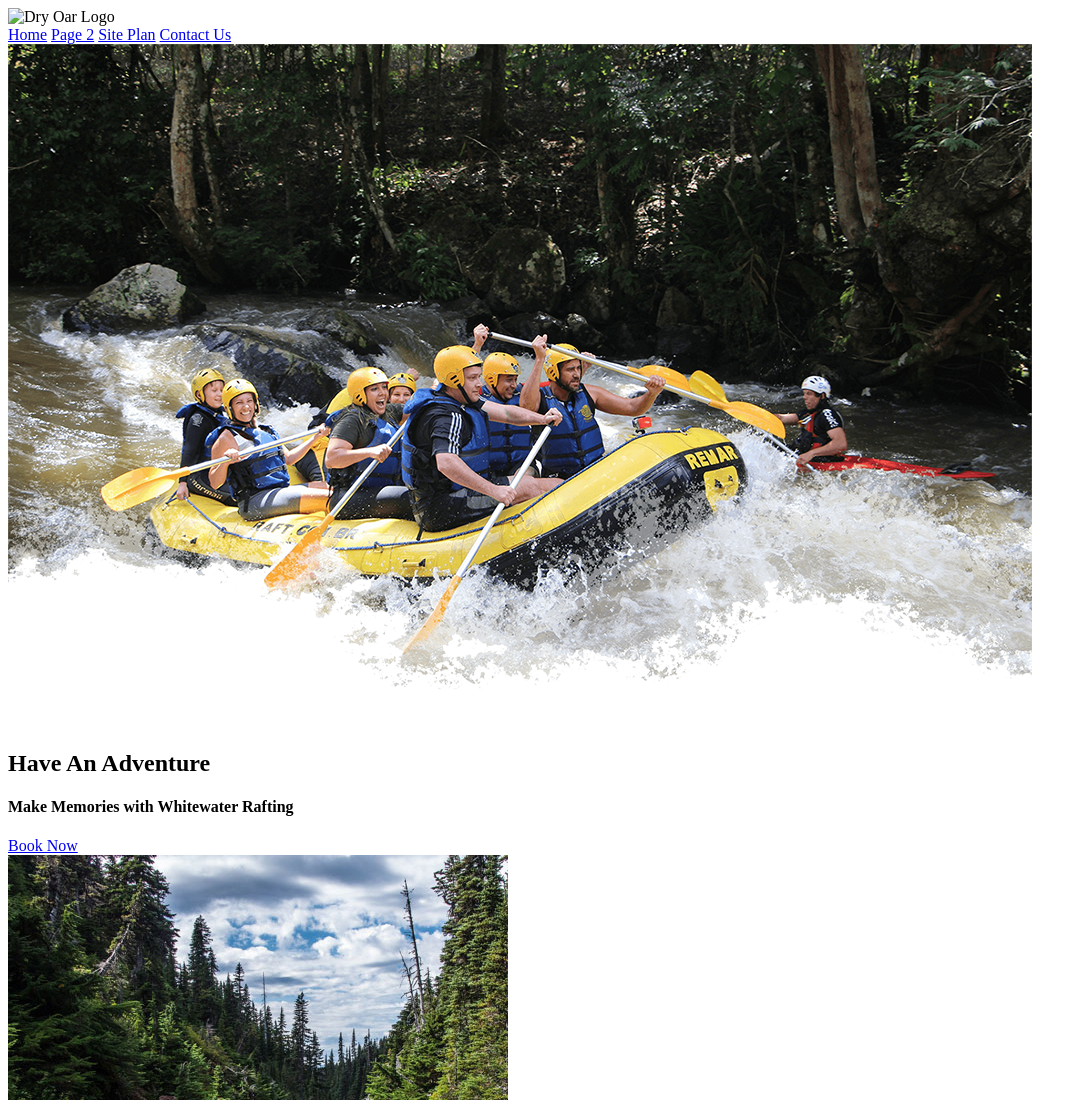
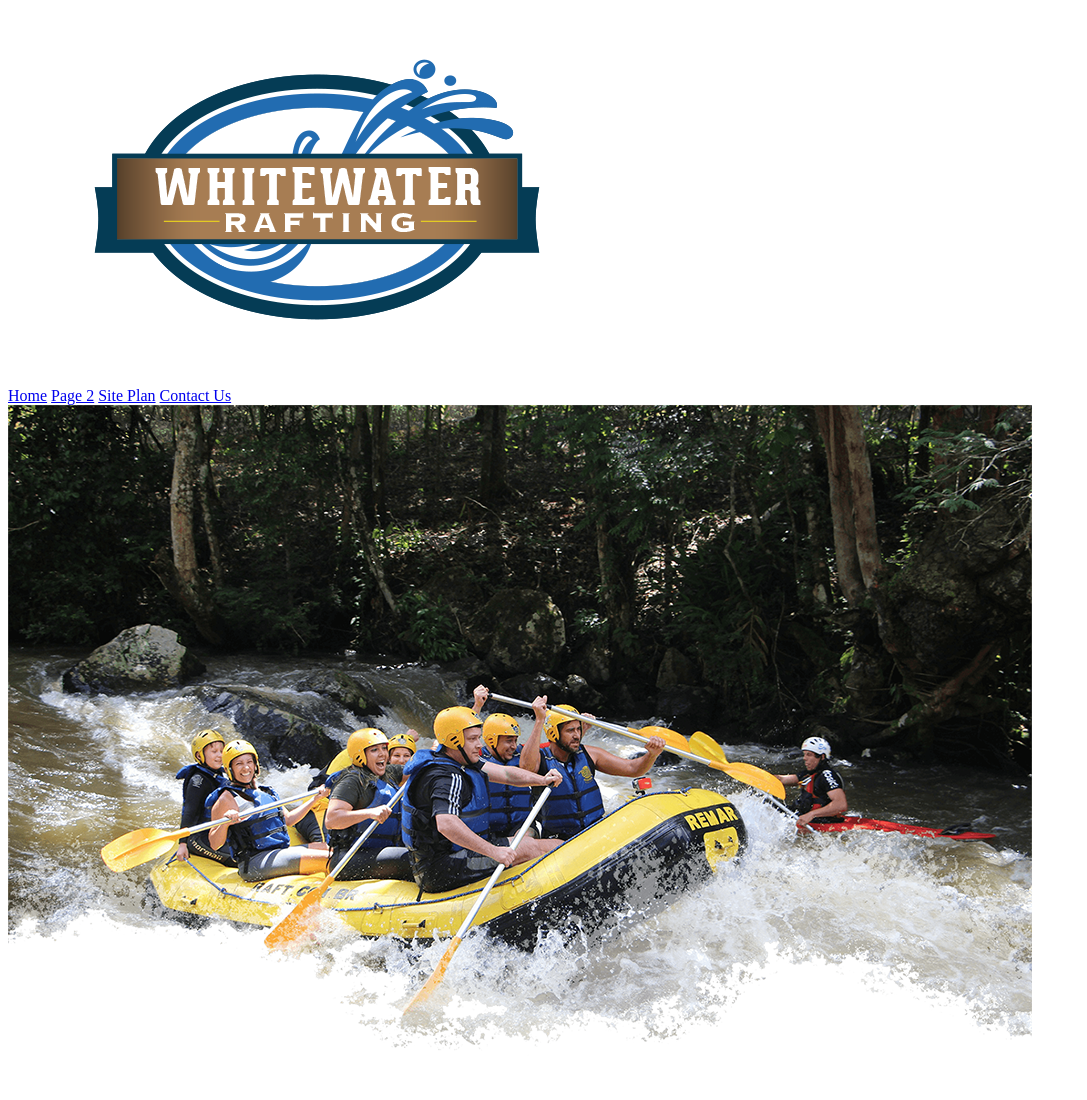
Before and after one commit to adamgsheridan/wdd130, a plain HTML site: page wwr/index.html in a window 1280 px wide. Shown: the top 1100 px of the page, without its empty margins (0-1087 px from the left). Drawn offline with Linux system fonts and the light colour scheme.

Commit message:
last commit for home page

```diff
--- a/wwr/index.html
+++ b/wwr/index.html
@@ -9,7 +9,7 @@
 <body>
     <header>
         <a>
-            <img class="logo" src="images/logo.png" alt="Dry Oar Logo">
+            <img class="logo" src="images/whitewaterrafting.png" alt="Whitewater Rafting Logo">
         </a>
         <nav>
             <a href="index.html">Home</a>
```
